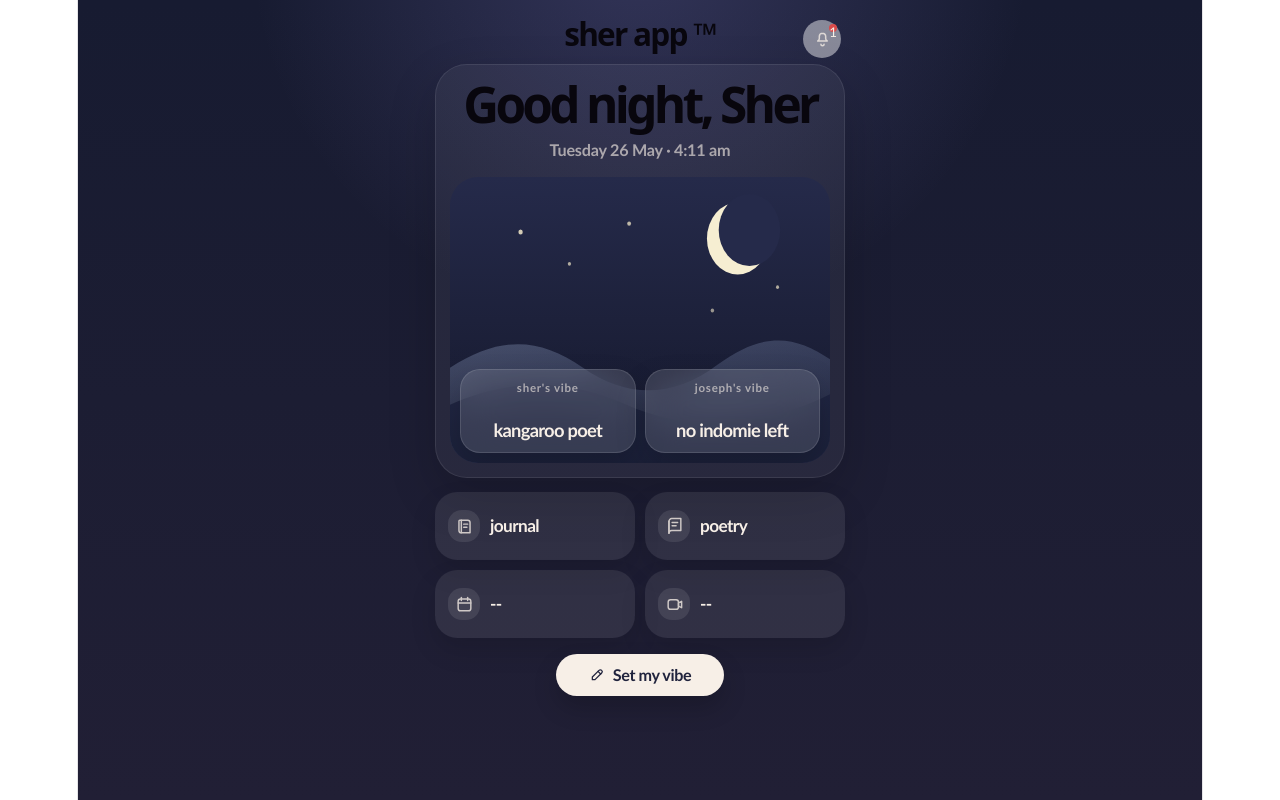
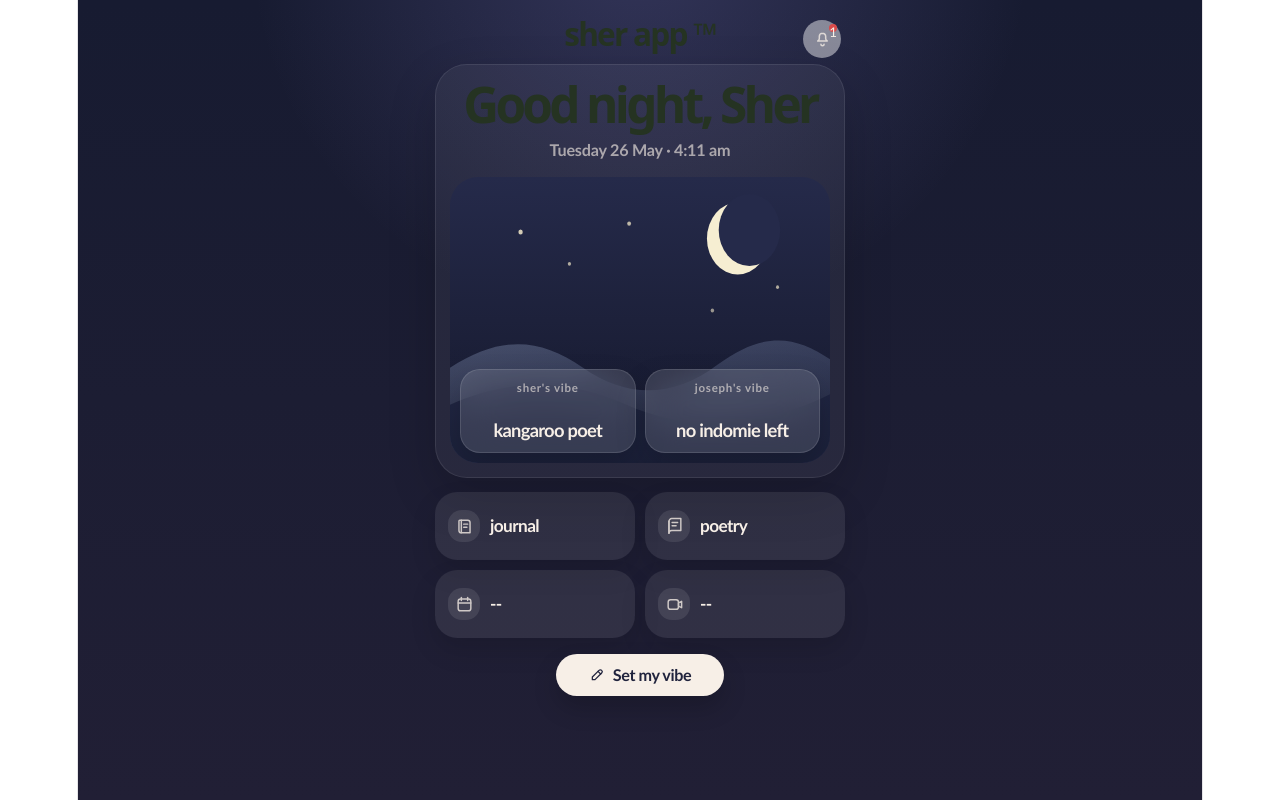
Before and after one commit to Pineapplecookiemonster/sher1, a React (Vite) app: page / in a window 1280 px wide. Built offline with nearby package versions, Linux system fonts and the light colour scheme; a web font is replaced by a local one.

Commit message:
fixed colour

```diff
--- a/src/pages/RulesPage.jsx
+++ b/src/pages/RulesPage.jsx
@@ -42,7 +42,7 @@ export default function RulesPage({ setPage }) {
 
         <p className="dc-progress-number">{todayCount}</p>
 
-        <p>moments posted today</p>
+        <p>new moments today</p>
 
         <div className="dc-rules-actions">
           <button
--- a/src/styles/SherApp.css
+++ b/src/styles/SherApp.css
@@ -109,6 +109,7 @@
   font-weight: 780;
   letter-spacing: -0.055em;
   text-transform: lowercase;
+  color: #253322 !important;
 }
 
 /* HERO */
@@ -143,7 +144,7 @@
   line-height: 0.94;
   font-weight: 780;
   letter-spacing: -0.075em;
-  color-scheme: light;
+  color: #253322;
 }
 
 .sher-app-time {
@@ -448,7 +449,7 @@
   text-align: center;
 
   background: #fff8ea;
-  color: #253322;
+  color: #253322 !important;
 
   box-shadow: 0 24px 70px rgba(0, 0, 0, 0.22);
 }
@@ -660,3 +661,16 @@
     font-size: 0.88rem;
   }
 }
+
+
+/* /////////////OVERRIDES ////////// */
+
+.sher-app-title,
+.sher-app-greeting,
+.modal-card,
+.modal-card p,
+.modal-card h1,
+.modal-card h2,
+.modal-card h3 {
+  color: #253322 !important;
+}
```
